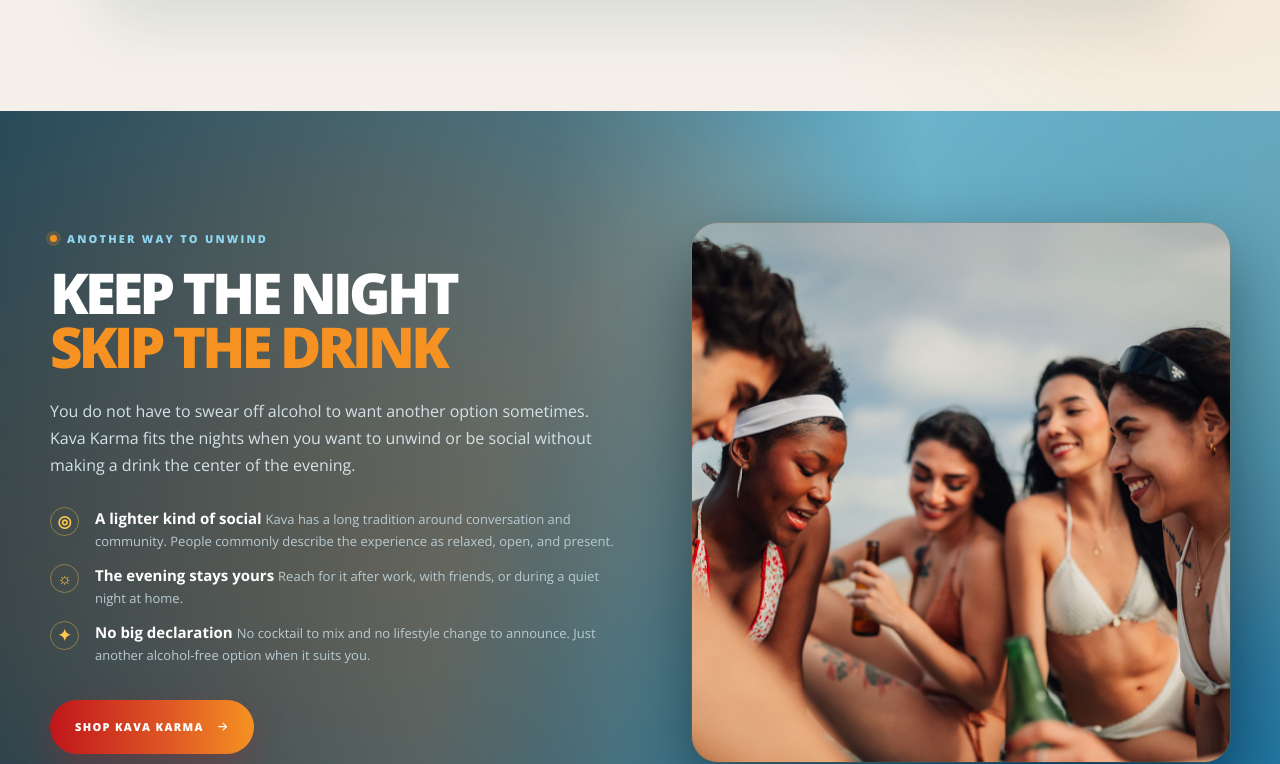
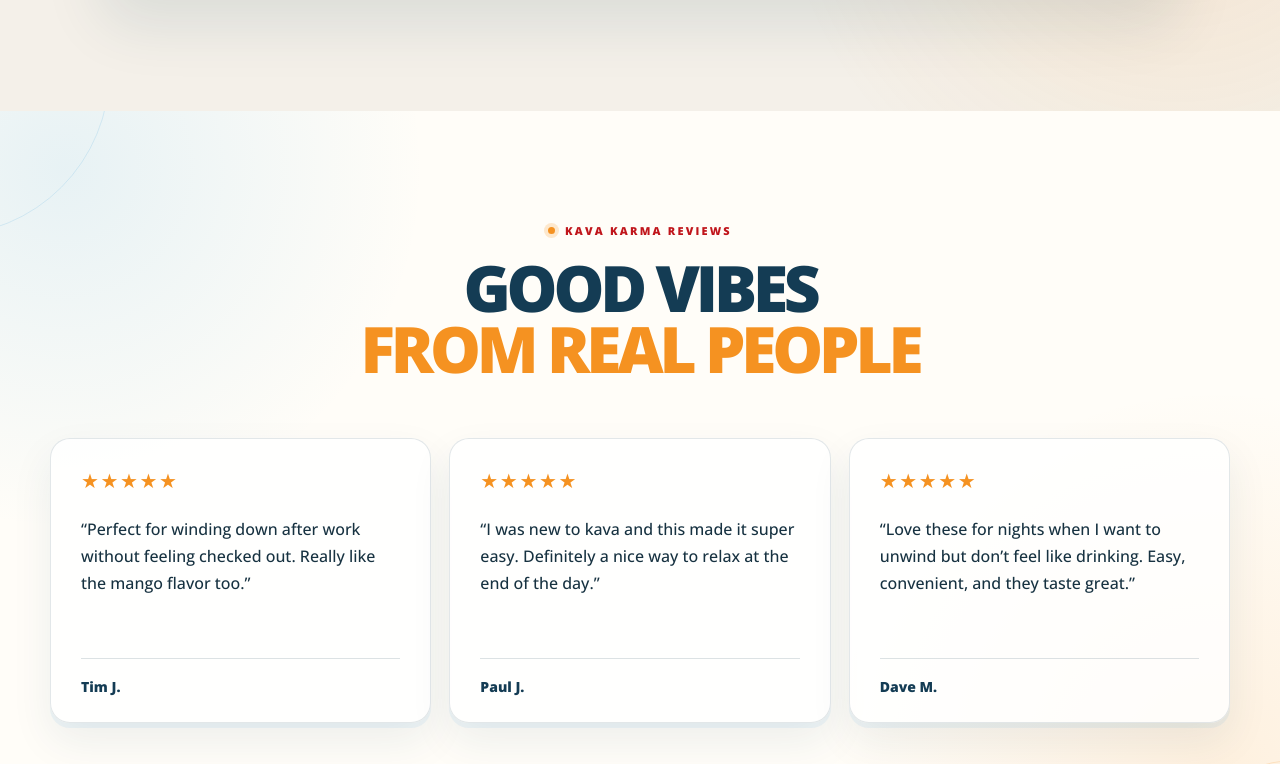
Before and after one commit to Paul-RB55/kavakarma, a React (Vite) app: page / in a window 1280 px wide. Shown: the part 3654-4418 px from the top of the page. Built offline with nearby package versions, Linux system fonts and the light colour scheme; a web font is replaced by a local one.

Commit message:
Adding Reviews Section

```diff
--- a/src/App.tsx
+++ b/src/App.tsx
@@ -102,6 +102,21 @@ const kavaPoints = [
   { title: "South Pacific origin", copy: "A long tradition centered around gathering, conversation, and connection." },
   { title: "Noble kava root", copy: "Made exclusively with noble kava root extract." },
   { title: "No traditional prep", copy: "No powder, straining, mixing, or earthy cup of tea." },
+];
+
+const reviews = [
+  {
+    name: "Tim J.",
+    copy: "Perfect for winding down after work without feeling checked out. Really like the mango flavor too.",
+  },
+  {
+    name: "Paul J.",
+    copy: "I was new to kava and this made it super easy. Definitely a nice way to relax at the end of the day.",
+  },
+  {
+    name: "Dave M.",
+    copy: "Love these for nights when I want to unwind but don’t feel like drinking. Easy, convenient, and they taste great.",
+  },
 ];
 
 const faqs = [
@@ -239,6 +254,22 @@ function Home() {
               <ShopLink className="button dark">Shop Kava Karma <Icon name="arrow" /></ShopLink>
               <p className="guarantee">30-day money-back guarantee</p>
             </div>
+          </div>
+        </section>
+
+        <section className="reviews section" aria-labelledby="reviews-title">
+          <div className="section-heading centered reviews-heading">
+            <p className="eyebrow"><span /> Kava Karma reviews</p>
+            <h2 id="reviews-title">Good vibes<br /><em>from real people</em></h2>
+          </div>
+          <div className="reviews-grid">
+            {reviews.map((review) => (
+              <article className="review-card" key={review.name}>
+                <div className="review-card__stars" aria-label="5 out of 5 stars">★★★★★</div>
+                <blockquote>“{review.copy}”</blockquote>
+                <p>{review.name}</p>
+              </article>
+            ))}
           </div>
         </section>
 
--- a/src/styles.css
+++ b/src/styles.css
@@ -647,6 +647,68 @@ h1, h2, h3 { font-family: "Open Sans", Arial, sans-serif; }
 .check-list li { display: flex; gap: 10px; padding: 10px 0; border-bottom: 1px solid var(--line); color: var(--text); font-size: 13px; font-weight: 700; }
 .check-list svg { flex: 0 0 auto; color: var(--orange); }
 .guarantee { margin: 12px 0 0; text-align: center; color: var(--muted); font-size: 11px; font-weight: 700; }
+
+.reviews {
+  position: relative;
+  overflow: hidden;
+  background:
+    radial-gradient(circle at 5% 8%, rgba(72,167,221,.13), transparent 26%),
+    radial-gradient(circle at 95% 92%, rgba(245,146,33,.12), transparent 28%),
+    var(--paper);
+}
+.reviews::before,
+.reviews::after {
+  content: "";
+  position: absolute;
+  pointer-events: none;
+  border: 1px solid rgba(72,167,221,.17);
+  border-radius: 50%;
+}
+.reviews::before { width: 330px; height: 330px; left: -220px; top: -205px; }
+.reviews::after { width: 230px; height: 230px; right: -130px; bottom: -155px; border-color: rgba(245,146,33,.18); }
+.reviews-heading { position: relative; z-index: 1; margin-bottom: 42px; }
+.reviews-heading h2 em { color: var(--orange); font-style: normal; }
+.reviews-grid {
+  width: min(1180px, 100%);
+  margin: 0 auto;
+  position: relative;
+  z-index: 1;
+  display: grid;
+  grid-template-columns: repeat(3, minmax(0, 1fr));
+  gap: 18px;
+}
+.review-card {
+  min-height: 285px;
+  padding: 32px 30px 26px;
+  display: flex;
+  flex-direction: column;
+  border: 1px solid rgba(20,60,84,.12);
+  border-radius: 20px;
+  background: rgba(255,255,255,.82);
+  box-shadow: 0 18px 42px rgba(20,60,84,.08), 0 5px 0 rgba(72,167,221,.08);
+}
+.review-card__stars {
+  color: var(--orange);
+  font-size: 20px;
+  line-height: 1;
+  letter-spacing: .08em;
+}
+.review-card blockquote {
+  margin: 25px 0 28px;
+  color: var(--text);
+  font-size: 16px;
+  font-style: normal;
+  font-weight: 500;
+  line-height: 1.7;
+}
+.review-card p {
+  margin: auto 0 0;
+  padding-top: 18px;
+  border-top: 1px solid var(--line);
+  color: var(--ocean);
+  font-size: 14px;
+  font-weight: 800;
+}
 
 .fits-evening {
   display: grid;
@@ -787,6 +849,7 @@ footer { padding: 70px max(28px, calc((100vw - 1180px) / 2)) 24px; background: #
   .fits-evening,
   .experience,
   .kava-origin { grid-template-columns: 1fr; }
+  .reviews-grid { grid-template-columns: 1fr; max-width: 620px; }
   .product-image-shell { min-height: 520px; }
   .fits-evening { gap: 48px; }
   .fits-image { width: 100%; max-width: 660px; margin: auto; }
@@ -877,6 +940,11 @@ footer { padding: 70px max(28px, calc((100vw - 1180px) / 2)) 24px; background: #
   .product-image-shell img { object-position: center 75%; }
   .product-copy { padding: 38px 22px 34px; }
   .product-copy h3 { font-size: 39px; }
+  .reviews-heading { margin-bottom: 32px; }
+  .reviews-grid { width: min(100%, 360px); gap: 14px; }
+  .review-card { min-height: 0; padding: 26px 23px 22px; }
+  .review-card blockquote { margin: 21px 0 24px; font-size: 16px; line-height: 1.65; }
+  .review-card p { font-size: 14px; }
   .size-grid { gap: 7px; }
   .size-grid > div { padding-inline: 5px; }
   .fits-evening { padding-top: 80px; padding-bottom: 80px; }
```
